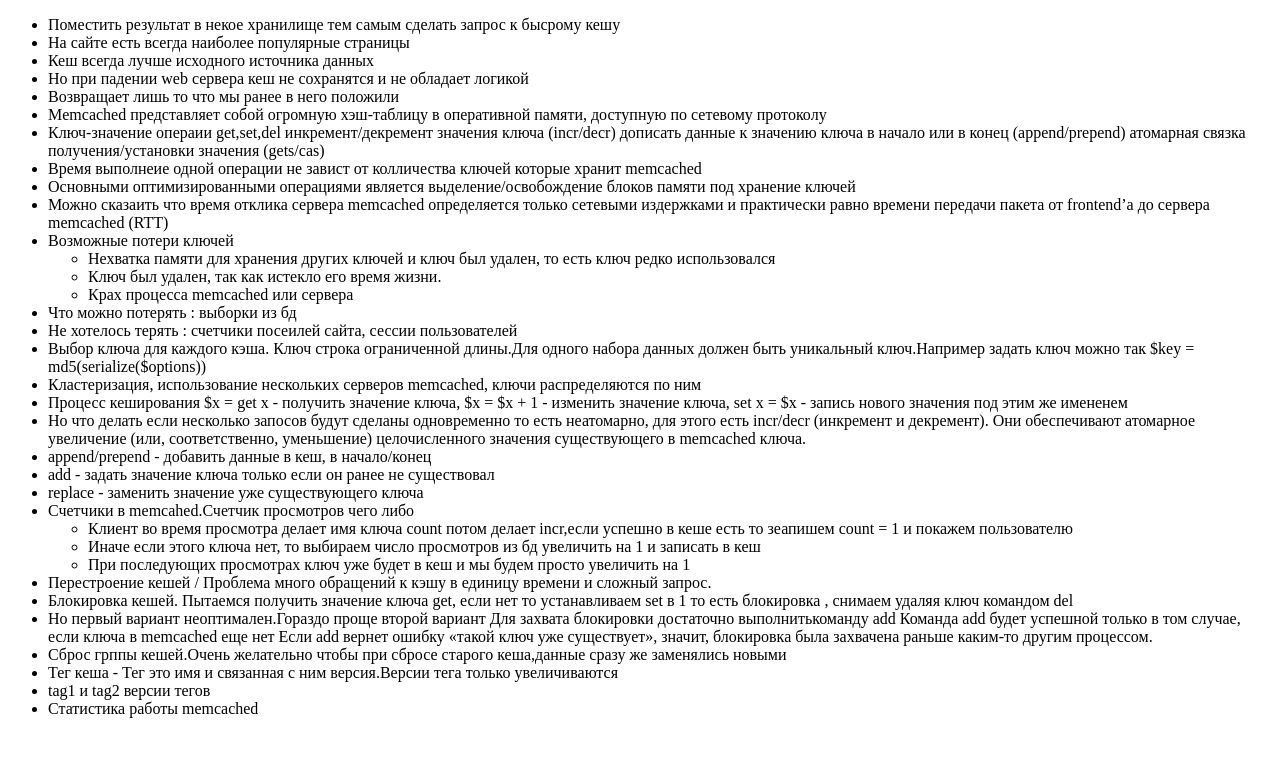
After one commit to LexusAlex/tasks, a PHP site: page /php/memcached/theory.php in a window 1280 px wide. The commit adds this page. Shown: the top 757 px of the page. Run offline with PHP 8.4, Linux system fonts and the light colour scheme.

Commit message:
memcached theory

```diff
--- /dev/null
+++ b/php/memcached/theory.php
@@ -0,0 +1,52 @@
+<!doctype html>
+<html lang="en">
+<head>
+    <meta charset="UTF-8">
+    <meta name="viewport"
+          content="width=device-width, user-scalable=no, initial-scale=1.0, maximum-scale=1.0, minimum-scale=1.0">
+    <meta http-equiv="X-UA-Compatible" content="ie=edge">
+    <title>Теория кеширования и Memcahed</title>
+</head>
+<body>
+<ul>
+    <li>Поместить результат в некое хранилище тем самым сделать запрос к бысрому кешу</li>
+    <li>На сайте есть всегда наиболее популярные страницы</li>
+    <li>Кеш всегда лучше исходного источника данных</li>
+    <li>Но при падении web сервера кеш не сохранятся и не обладает логикой</li>
+    <li>Возвращает лишь то что мы ранее в него положили</li>
+    <li>Memcached представляет собой огромную хэш-таблицу в оперативной памяти, доступную по сетевому протоколу</li>
+    <li>Ключ-значение операии get,set,del инкремент/декремент значения ключа (incr/decr) дописать данные к значению ключа в начало или в конец (append/prepend) атомарная связка получения/установки значения (gets/cas)</li>
+    <li>Время выполнеие одной операции не завист от колличества ключей которые хранит memcached</li>
+    <li>Основными оптимизированными операциями является выделение/освобождение блоков памяти под хранение ключей</li>
+    <li>Можно сказаить что время отклика сервера memcached определяется только сетевыми издержками и практически равно времени передачи пакета от frontend’а до сервера memcached (RTT)</li>
+    <li>Возможные потери ключей</li>
+    <ul>
+        <li>Нехватка памяти для хранения других ключей и ключ был удален, то есть ключ редко использовался</li>
+        <li>Ключ был удален, так как истекло его время жизни.</li>
+        <li>Крах процесса memcached или сервера</li>
+    </ul>
+    <li>Что можно потерять : выборки из бд</li>
+    <li>Не хотелось терять : счетчики посеилей сайта, сессии пользователей </li>
+    <li>Выбор ключа для каждого кэша. Ключ строка ограниченной длины.Для одного набора данных должен быть уникальный ключ.Например задать ключ можно так $key = md5(serialize($options))</li>
+    <li>Кластеризация, использование нескольких серверов memcached, ключи распределяются по ним</li>
+    <li>Процесс кеширования $x = get x - получить значение ключа, $x = $x + 1 - изменить значение ключа, set x = $x - запись нового значения под этим же имененем</li>
+    <li>Но что делать если несколько запосов будут сделаны одновременно то есть неатомарно, для этого есть incr/decr (инкремент и декремент). Они обеспечивают атомарное увеличение (или, соответственно, уменьшение) целочисленного значения существующего в memcached ключа.</li>
+    <li>append/prepend - добавить данные в кеш, в начало/конец</li>
+    <li>add - задать значение ключа только если он ранее не существовал</li>
+    <li>replace - заменить значение уже существующего ключа</li>
+    <li>Счетчики в memcahed.Счетчик просмотров чего либо</li>
+    <ul>
+        <li>Клиент во время просмотра делает имя ключа count потом делает incr,если успешно в кеше есть то зеапишем count = 1 и покажем пользователю</li>
+        <li>Иначе если этого ключа нет, то выбираем число просмотров из бд увеличить на 1 и записать в кеш</li>
+        <li>При последующих просмотрах ключ уже будет в кеш и мы будем просто увеличить на 1</li>
+    </ul>
+    <li>Перестроение кешей / Проблема  много обращений к кэшу в единицу времени и сложный запрос.</li>
+    <li>Блокировка кешей. Пытаемся получить значение ключа get, если нет то устанавливаем set в 1 то есть блокировка , снимаем удаляя ключ командом del</li>
+    <li>Но первый вариант неоптимален.Гораздо проще второй вариант Для захвата блокировки достаточно выполнитькоманду add Команда add будет успешной только в том случае, если ключа в memcached еще нет Если add вернет ошибку «такой ключ уже существует», значит, блокировка была захвачена раньше каким-то другим процессом.</li>
+    <li>Сброс грппы кешей.Очень желательно чтобы при сбросе старого кеша,данные сразу же заменялись новыми</li>
+    <li>Тег кеша - Тег это имя и связанная с ним версия.Версии тега только увеличиваются</li>
+    <li>tag1 и tag2 версии тегов</li>
+    <li>Статистика работы memcached</li>
+</ul>
+</body>
+</html>
```
Also changed, not shown: index.php (+7 -1 lines).
